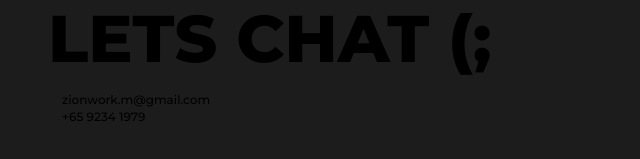
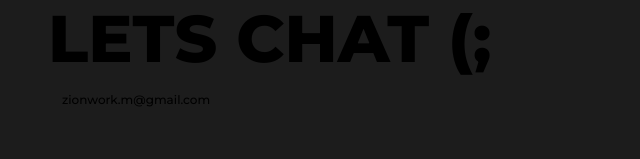
Before and after one commit to zionmok/portfolio-website, a plain HTML site: page index.html in a window 1280 px wide. Shown: the part 1407-1566 px from the top of the page, 0-640 px from the left. Drawn offline with nearby package versions, Linux system fonts and the light colour scheme.

Commit message:
removed contact

```diff
--- a/index.html
+++ b/index.html
@@ -166,7 +166,7 @@
                 <h1>LETS CHAT (;</h1>
                 <p></p>
                 <ol>zionwork.m@gmail.com</ol>
-                <ol>+65 9234 1979</ol>
+                <!-- <ol>+65 9234 1979</ol> -->
             </div>
 
             <div class="right-container flex-column column_1">
```
Also changed, not shown: uxworkshop.html (+1 -1 lines), 3 other files.
